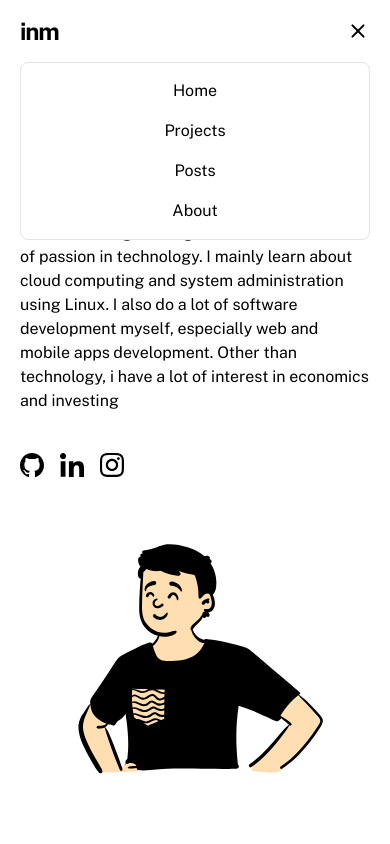
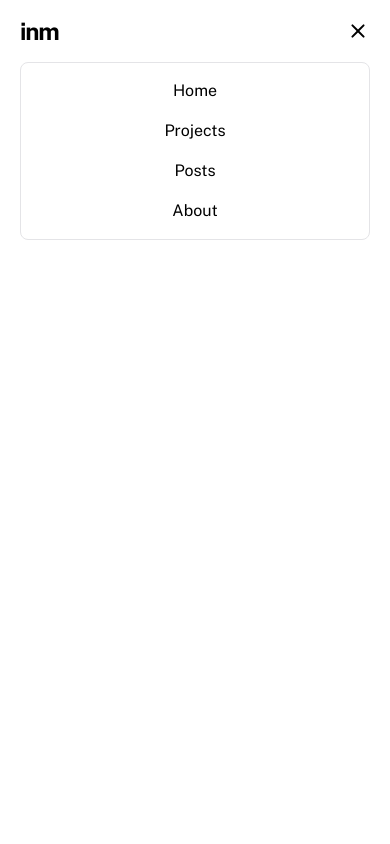
Before and after one commit to irfan44/irfannm, a Next.js app: page / in a window 390 px wide. Both pictures are taken after a click on the button "Menu". Shown: the top 844 px of the page. Built offline with nearby package versions, Linux system fonts and the light colour scheme.

Commit message:
feat: add mobile menu background

```diff
--- a/components/common/navbar.tsx
+++ b/components/common/navbar.tsx
@@ -36,10 +36,14 @@ const Navbar = () => {
           </div>
         </div>
         {isActive && (
-          <div className="w-full md:pl-8 border rounded-lg border-zinc-200 p-4">
-            <ul className="flex flex-col space-y-4 items-center">
-              <NavbarMenu />
-            </ul>
+          <div className="h-screen">
+            <div className="w-full border rounded-lg border-zinc-200 p-4">
+              <div className="grid items-center">
+                <ul className="flex flex-col space-y-4 items-center">
+                  <NavbarMenu />
+                </ul>
+              </div>
+            </div>
           </div>
         )}
       </Container>
```
